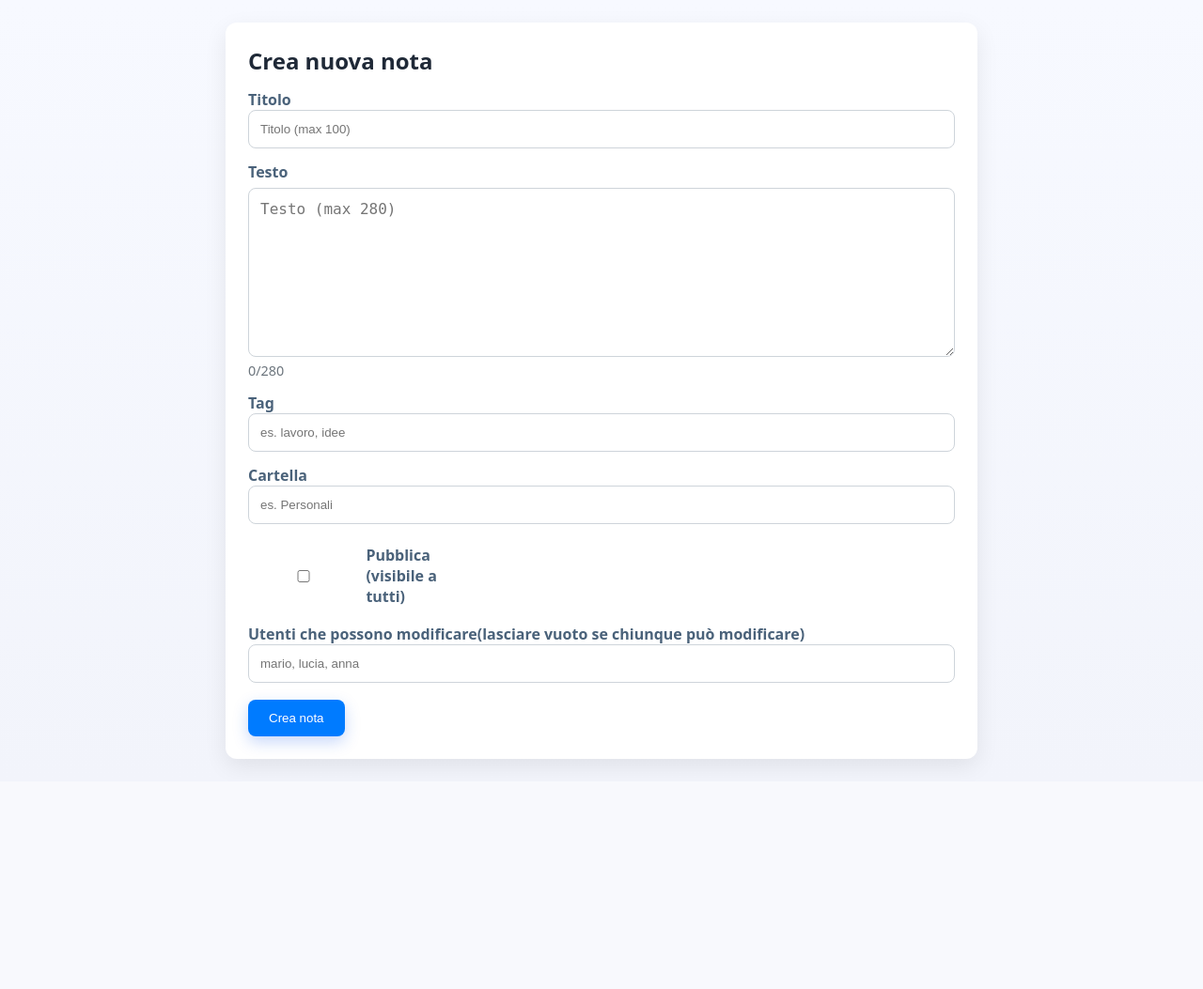
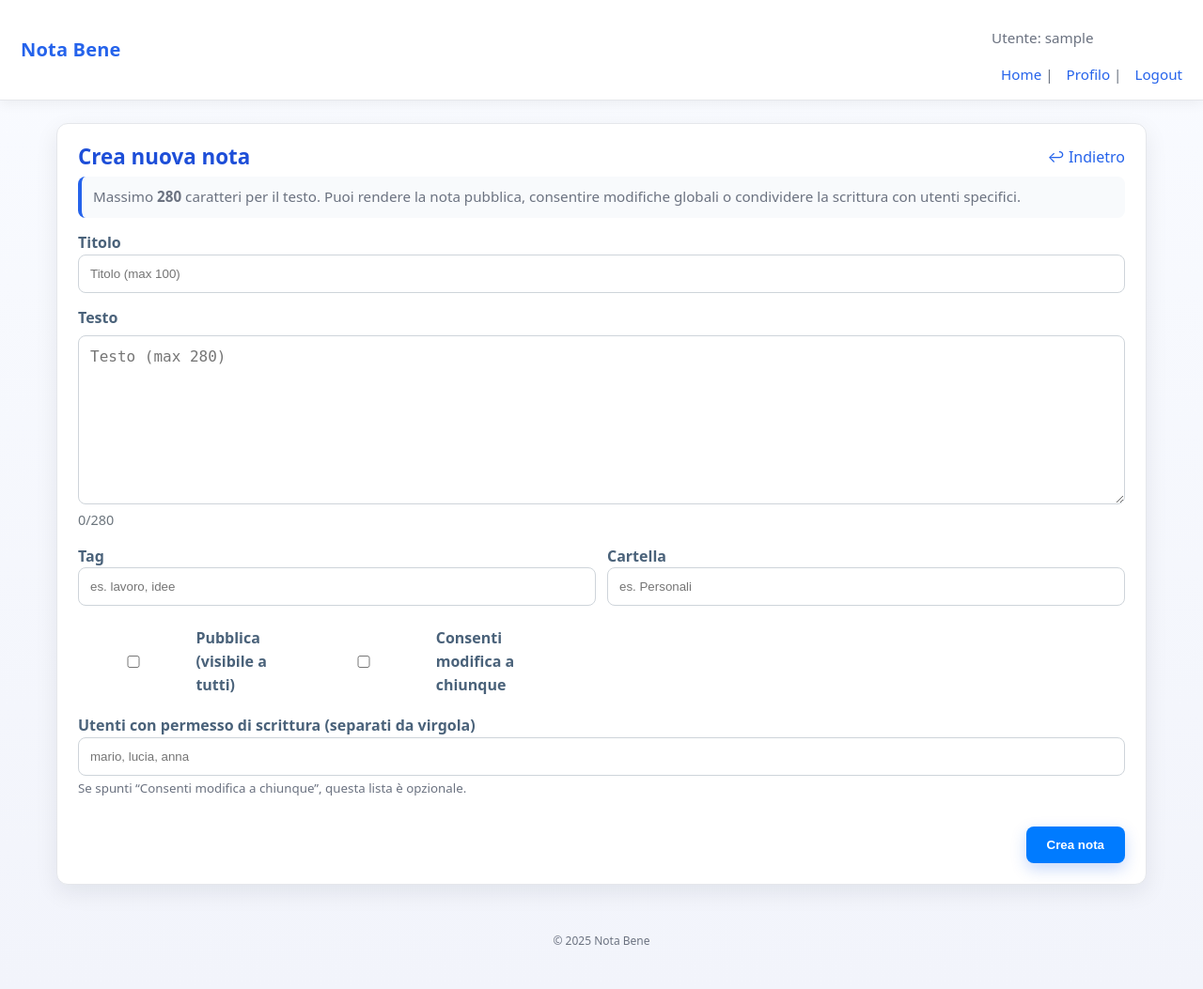
Before and after one commit to sofianeamtu/NotaBene, a PHP site: page /newnote.php in a window 1280 px wide. Shown: the whole page at 94% size. Before the commit the page ends 821 px from the top, so only its background shows below. Run offline with PHP 8.4, Linux system fonts and the light colour scheme; the visitor is signed in with stand-in values (Sample User, id 1).

Commit message:
fix bugs

```diff
--- a/history.php
+++ b/history.php
@@ -69,7 +69,7 @@ $csrf = $_SESSION['csrf_token'];
 <head>
   <meta charset="utf-8">
   <title>Cronologia - <?= h($nota['titolo']) ?> - Nota Bene</title>
-  <link rel="stylesheet" href="style.css">
+  <link rel="stylesheet" href="style.css"/>
 </head>
 <body>
 <header>
--- a/home.php
+++ b/home.php
@@ -82,7 +82,7 @@ $cartelle = $resultCartelle->fetch_all(MYSQLI_ASSOC);
 <head>
   <meta charset="UTF-8">
   <title>Home - Nota Bene</title>
-  <link rel="stylesheet" href="style.css">
+  <link rel="stylesheet" href="style.css"/>
 </head>
 <body>
 <header>
--- a/newnote.php
+++ b/newnote.php
@@ -18,6 +18,7 @@ if ($_SERVER['REQUEST_METHOD'] === 'GET') {
     <title>Nuova nota - Nota Bene</title>
     <link rel="stylesheet" href="style.css">
     <style>
+      /* tieni il tuo stile minimale; il layout è ora quello del form modifica */
       .card{background:#fff;padding:24px;border-radius:12px;box-shadow:0 8px 25px rgba(0,0,0,.08);max-width:800px;margin:24px auto}
       label{display:block;margin-top:14px;color:#4a627a}
       input,textarea{width:100%;padding:12px;border:1px solid #ced4da;border-radius:8px}
@@ -27,9 +28,36 @@ if ($_SERVER['REQUEST_METHOD'] === 'GET') {
     </style>
   </head>
   <body>
-  <main class="card">
-    <h2>Crea nuova nota</h2>
-    <form method="post" action="newnote.php">
+
+  <!-- NAVBAR identica a form_modifica.php -->
+  <header>
+    <div class="navbar">
+      <div class="site-title">Nota Bene</div>
+      <div class="profile">
+        <p>Utente: <span><?= htmlspecialchars($_SESSION['utente'], ENT_QUOTES, 'UTF-8') ?></span></p>
+        <a href="home.php">Home</a> |
+        <a href="profile.php">Profilo</a> |
+        <a href="logout.php">Logout</a>
+      </div>
+    </div>
+  </header>
+
+  <!-- Struttura contenuti identica: container + form-modifica -->
+  <main class="container">
+    <div class="form-modifica">
+      <!-- barra superiore come nel form di modifica: titolo + indietro -->
+      <div class="row" style="justify-content:space-between; align-items:center;">
+        <h2 style="margin:0">Crea nuova nota</h2>
+        <a href="home.php">↩︎ Indietro</a>
+      </div>
+
+      <!-- messaggio meta (come stile nel form modifica) -->
+      <div class="meta" style="margin-top:8px;">
+        Massimo <strong>280</strong> caratteri per il testo. Puoi rendere la nota pubblica,
+        consentire modifiche globali o condividere la scrittura con utenti specifici.
+      </div>
+
+      <form method="post" action="newnote.php" style="margin-top:14px;">
         <label for="titolo">Titolo</label>
         <input id="titolo" name="titolo" required maxlength="100" placeholder="Titolo (max 100)">
 
@@ -37,24 +65,42 @@ if ($_SERVER['REQUEST_METHOD'] === 'GET') {
         <textarea id="testo" name="testo" required maxlength="280" placeholder="Testo (max 280)"></textarea>
         <div style="font-size:.9em;color:#6c757d"><span id="counter">0/280</span></div>
 
+        <div class="row">
+          <div style="flex:1 1 320px; min-width:240px">
             <label for="tag">Tag</label>
             <input id="tag" name="tag" maxlength="255" placeholder="es. lavoro, idee">
-
+          </div>
+          <div style="flex:1 1 320px; min-width:240px">
             <label for="cartella">Cartella</label>
             <input id="cartella" name="cartella" maxlength="255" placeholder="es. Personali">
+          </div>
+        </div>
 
+        <!-- gruppo opzioni come nel form modifica -->
         <div class="row" style="margin-top:8px">
           <label style="display:flex;align-items:center;gap:8px;">
             <input type="checkbox" name="pubblica" value="1"> Pubblica (visibile a tutti)
           </label>
+          <label style="display:flex;align-items:center;gap:8px;">
+            <input type="checkbox" name="allow_edit" value="1"> Consenti modifica a chiunque
+          </label>
         </div>
 
-      <label for="share_users" style="margin-top:18px;">Utenti che possono modificare(lasciare vuoto se chiunque può modificare)</label>
+        <label for="share_users" style="margin-top:18px;">Utenti con permesso di scrittura (separati da virgola)</label>
         <input id="share_users" name="share_users" placeholder="mario, lucia, anna">
+        <small class="muted">Se spunti “Consenti modifica a chiunque”, questa lista è opzionale.</small>
 
+        <div class="row" style="justify-content:flex-end; margin-top:12px;">
           <button type="submit" class="btn">Crea nota</button>
+        </div>
       </form>
+    </div>
   </main>
+
+  <footer>
+    <small class="muted">&copy; 2025 Nota Bene</small>
+  </footer>
+
   <script>
     const ta=document.getElementById('testo');const c=document.getElementById('counter');
     function u(){c.textContent=(ta.value.length||0)+'/280';} ta.addEventListener('input',u);u();
@@ -72,13 +118,15 @@ $cartella = trim((string)($_POST['cartella'] ?? ''));
 $pubblica = !empty($_POST['pubblica']) ? 1 : 0;
 $rawList  = trim((string)($_POST['share_users'] ?? ''));
 
+/* ✅ ora allow_edit è esplicito dalla checkbox (come nel form modifica) */
+$allow_edit = !empty($_POST['allow_edit']) ? 1 : 0;
+
 if ($titolo === '' || mb_strlen($titolo,'UTF-8') > 100) { http_response_code(422); exit('Titolo mancante o troppo lungo'); }
 if ($testo  === '' || mb_strlen($testo,'UTF-8') > 280) { http_response_code(422); exit('Testo mancante o troppo lungo'); }
 if (mb_strlen($tag,'UTF-8') > 255)      $tag = mb_substr($tag,0,255,'UTF-8');
 if (mb_strlen($cartella,'UTF-8') > 255) $cartella = mb_substr($cartella,0,255,'UTF-8');
 
 $shareUsers = array_values(array_filter(array_map('trim', $rawList !== '' ? explode(',', $rawList) : [])));
-$allow_edit = empty($shareUsers) ? 1 : 0;
 
 $conn->begin_transaction();
 try {
@@ -114,8 +162,16 @@ try {
   }
 
    $conn->commit();
-  header('Location: form_modifica.php?id='.$noteId);
+
+  if ($pubblica) {
+    // se la nota è pubblica → vai alla home
+    header('Location: home.php');
+  } else {
+    // se è privata o di prova → vai al profilo
+    header('Location: profile.php');
+  }
   exit;
+
 
 } catch (Throwable $e) {
   $conn->rollback();
--- a/style.css
+++ b/style.css
@@ -1,9 +1,10 @@
 * { box-sizing: border-box; }
 html, body { margin: 0; padding: 0; }
+
 :root{
-  --bg: #f4f6fb;
+  --bg: #f5f7fe;
   --card: #ffffff;
-  --text: #1f2937;
+  --text: #111827;
   --muted: #6b7280;
   --brand: #2563eb;
   --brand-600:#1d4ed8;
@@ -14,43 +15,35 @@ html, body { margin: 0; padding: 0; }
   --ring: rgba(37, 99, 235, .35);
   --radius: 12px;
   --shadow: 0 8px 24px rgba(15, 23, 42, 0.08);
+  --container: 1200px;
+  --space-1: 6px;
+  --space-2: 10px;
+  --space-3: 14px;
+  --space-4: 18px;
+  --space-5: 24px;
+  --space-6: 32px;
 }
 
 body{
   font-family: ui-sans-serif, system-ui, -apple-system, Segoe UI, Roboto, Helvetica, Arial, "Apple Color Emoji","Segoe UI Emoji";
   color: var(--text);
-  background: linear-gradient(180deg, #f7f9ff 0%, #f2f4fb 100%);
+  background: linear-gradient(180deg, #f9fbff 0%, #f2f4fb 100%);
+  font-size: 16px;
+  line-height: 1.55;
 }
 
 a{ color: var(--brand); text-decoration: none; }
 a:hover{ text-decoration: underline; }
 
-.container, .wrap { max-width: 1100px; margin: 24px auto; padding: 0 16px; }
+.container, .wrap { max-width: var(--container); margin: var(--space-5) auto; padding: 0 20px; }
 
-.navbar{
-  position: sticky; top: 0; z-index: 50;
-  backdrop-filter: saturate(180%) blur(8px);
-  background: rgba(255,255,255,.7);
-  border-bottom: 1px solid #e5e7eb;
-}
-.navbar .inner{
-  max-width: 1100px; margin: 0 auto; padding: 10px 16px;
-  display:flex; align-items:center; justify-content:space-between; gap:12px;
-}
-.site-title{ font-weight: 800; letter-spacing:.2px; }
-.profile a{ margin-left: 10px; }
+h1,h2,h3{ margin: 0 0 var(--space-3) 0; line-height: 1.2; }
+h1{ font-size: 1.8rem; }
+h2{ font-size: 1.4rem; color: var(--brand-600); }
+h3{ font-size: 1.1rem; }
 
-.card, .section, .form-modifica, .note-card {
-  background: var(--card);
-  border-radius: var(--radius);
-  box-shadow: var(--shadow);
-  padding: 22px;
-}
-.card:hover, .section:hover, .form-modifica:hover, .note-card:hover{
-  box-shadow: 0 12px 32px rgba(15,23,42,.12);
-}
+small, .muted{ color: var(--muted); }
 
-h1,h2,h3{ margin: 0 0 12px 0; }
 .meta{
   color: var(--muted);
   font-size: .95em;
@@ -61,9 +54,34 @@ h1,h2,h3{ margin: 0 0 12px 0; }
 }
 .meta.warn{ border-left-color: var(--danger); }
 
-label{ display:block; margin-top: 14px; color:#334155; font-weight: 600; }
-input[type="text"], input[type="search"], textarea, select{
-  width: 100%; padding: 14px 16px; margin-top: 6px;
+.badge{
+  display:inline-block; font-size:.8em; padding: 4px 10px;
+  border-radius: 999px; background:#eef2ff; border:1px solid #c7d2fe; color:#3730a3;
+}
+.badge.green{ background:#e9f8ee; border-color:#cfead8; color:#065f46; }
+.badge.yellow{ background:#fff7e6; border-color:#ffe2a6; color:#92400e; }
+.badge.gray{ background:#f3f4f6; border-color:#e5e7eb; color:#374151; }
+
+.navbar{
+  position: sticky; top: 0; z-index: 100;
+  display: flex; align-items: center; justify-content: space-between;
+  padding: 14px 22px;
+  background: #fff;
+  border-bottom: 1px solid #e5e7eb;
+  box-shadow: 0 4px 12px rgba(0,0,0,.05);
+}
+.navbar .site-title{ font-weight: 800; letter-spacing:.2px; font-size: 1.25rem; color: var(--brand); }
+.navbar .profile { color: var(--muted); font-size: .95rem; }
+.navbar .profile a{ margin-left: 10px; }
+
+.welcome-section h1{ margin: var(--space-4) 0; color: var(--brand-600); }
+.notes-section h2{ margin-bottom: var(--space-3); }
+
+label{ display:block; margin-top: var(--space-3); color:#334155; font-weight: 600; }
+
+input[type="text"], input[type="search"], input[type="date"], input[type="email"],
+input[type="password"], textarea, select{
+  width: 100%; padding: 12px 14px; margin-top: 6px;
   border: 1px solid #e5e7eb; border-radius: 10px; background:#fff;
   transition: box-shadow .2s, border-color .2s;
   font-size: 1rem;
@@ -74,14 +92,20 @@ input:focus, textarea:focus, select:focus{
 }
 textarea{ min-height: 180px; resize: vertical; }
 
-.row{ display:flex; gap:16px; align-items:center; flex-wrap:wrap; }
+.search-form{
+  display:flex; gap:12px; align-items:center; flex-wrap:wrap;
+  margin: 12px 0 20px;
+}
+.search-form input[type="text"]{ flex: 1 1 520px; min-width: 240px; }
+.search-form input[type="date"]{ flex: 0 0 180px; min-width: 150px; }
 
 .btn, button, input[type="submit"]{
-  display:inline-flex; align-items:center; gap:8px;
+  display:inline-flex; align-items:center; justify-content:center; gap:8px;
   background: var(--brand); color: #fff; border: none;
   padding: 12px 18px; border-radius: 10px; cursor: pointer;
   box-shadow: 0 6px 16px rgba(37,99,235,.25);
   transition: transform .05s ease, box-shadow .2s ease, background .2s ease;
+  font-weight: 600;
 }
 .btn:hover, button:hover{ background: var(--brand-600); text-decoration:none; }
 .btn:active, button:active{ transform: translateY(1px); box-shadow: 0 4px 12px rgba(37,99,235,.25); }
@@ -90,22 +114,85 @@ textarea{ min-height: 180px; resize: vertical; }
 .btn.warn{ background: var(--warn); }
 .btn.danger{ background: var(--danger); }
 
+.card, .section, .form-modifica, .note-card {
+  background: var(--card);
+  border-radius: var(--radius);
+  box-shadow: var(--shadow);
+  padding: 22px;
+  border: 1px solid #e5e7eb;
+}
+.card:hover, .section:hover, .form-modifica:hover, .note-card:hover{
+  box-shadow: 0 12px 32px rgba(15,23,42,.12);
+}
+
 .list-item{
   display:flex; justify-content:space-between; align-items:center;
   padding: 14px 0; border-bottom: 1px solid #eef2f7;
 }
 .list-item:last-child{ border-bottom:none; }
 
-.badge{
-  display:inline-block; font-size:.8em; padding: 4px 10px;
-  border-radius: 999px; background:#eef2ff; border:1px solid #c7d2fe; color:#3730a3;
-}
-.badge.green{ background:#e9f8ee; border-color:#cfead8; color:#065f46; }
-.badge.yellow{ background:#fff7e6; border-color:#ffe2a6; color:#92400e; }
-.badge.gray{ background:#f3f4f6; border-color:#e5e7eb; color:#374151; }
-
 .table{ width:100%; border-collapse: collapse; }
 .table th, .table td{ text-align:left; padding: 10px 8px; border-bottom:1px solid #eef2f7; }
 .table th{ color:#475569; font-weight:700; }
 
-footer{ text-align:center; color:var(--muted); padding:16px 0 40px; }
+.notes-content{
+  display:flex; align-items:flex-start; gap:28px;
+}
+.tags-sidebar{
+  flex: 0 0 260px;
+  position: sticky; top: 72px;
+  background: #fff; border-radius: var(--radius);
+  border: 1px solid #e5e7eb; padding: 16px; box-shadow: var(--shadow);
+  height: fit-content;
+}
+.tags-sidebar h3{ margin: 6px 0 8px; }
+.tag-list{ list-style: none; padding: 0; margin: 6px 0 16px 0; }
+.tag-list li{ margin: 6px 0; }
+.tag-list a{ color: var(--text); }
+.tag-list a:hover{ color: var(--brand); text-decoration: underline; }
+
+.notes-list{
+  flex: 1 1 auto;
+  display: grid;
+  grid-template-columns: repeat(auto-fill, minmax(320px, 1fr));
+  gap: 20px;
+}
+
+.note-card h3{
+  margin-bottom: 8px; font-size: 1.1rem; color: var(--brand-600);
+}
+.note-card p{ margin: 4px 0; font-size: .97rem; }
+.note-card .meta{ margin-top: 8px; }
+
+.note-actions{
+  display:flex; gap:10px; flex-wrap:wrap; margin-top: 12px;
+}
+.note-actions a{
+  display:inline-flex; align-items:center; justify-content:center;
+  padding: 8px 12px; border-radius: 8px; font-size: .9rem; text-decoration:none;
+  background:#f3f4f6; color:#111827; border:1px solid #e5e7eb;
+}
+.note-actions a.primary{ background: var(--brand); color:#fff; border: none; }
+.note-actions a.success{ background: var(--success); color:#fff; border: none; }
+
+footer{ text-align:center; color:var(--muted); padding:24px 0 40px; font-size:.9rem; }
+
+@media (max-width: 1024px){
+  .notes-list{ grid-template-columns: repeat(auto-fill, minmax(280px, 1fr)); }
+  .tags-sidebar{ flex-basis: 240px; }
+}
+@media (max-width: 820px){
+  .notes-content{ flex-direction: column; }
+  .tags-sidebar{ position: static; order: -1; }
+}
+@media (max-width: 520px){
+  .navbar{ padding: 12px 16px; }
+  .navbar .site-title{ font-size: 1.1rem; }
+  .search-form input[type="text"]{ min-width: 0; flex: 1 1 100%; }
+  .search-form input[type="date"]{ flex: 1 1 100%; }
+}
+
+:where(a, button, input, select, textarea):focus-visible{
+  outline: 3px solid var(--ring);
+  outline-offset: 2px;
+}
```
Lines whose indentation alone changed are shown as unchanged.
